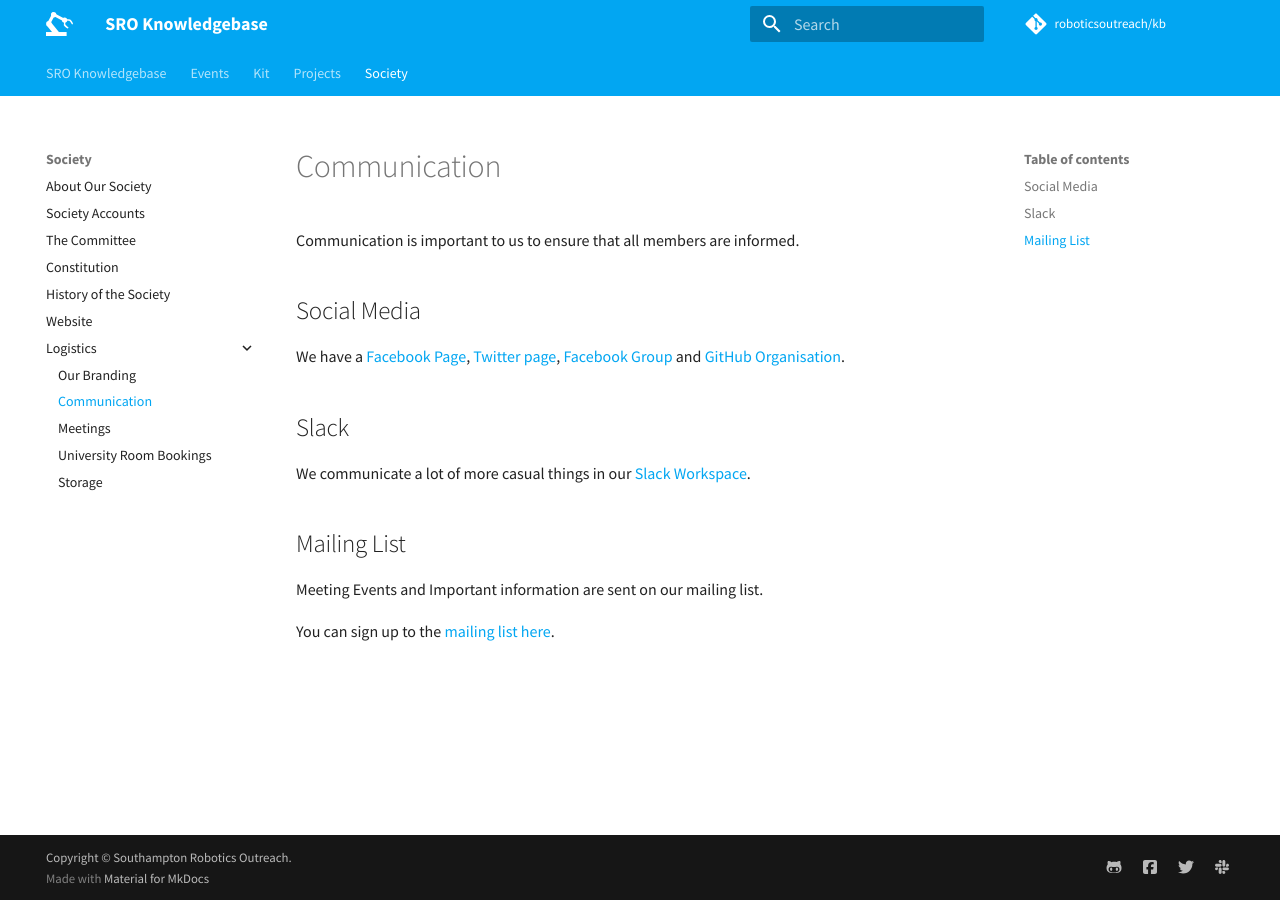
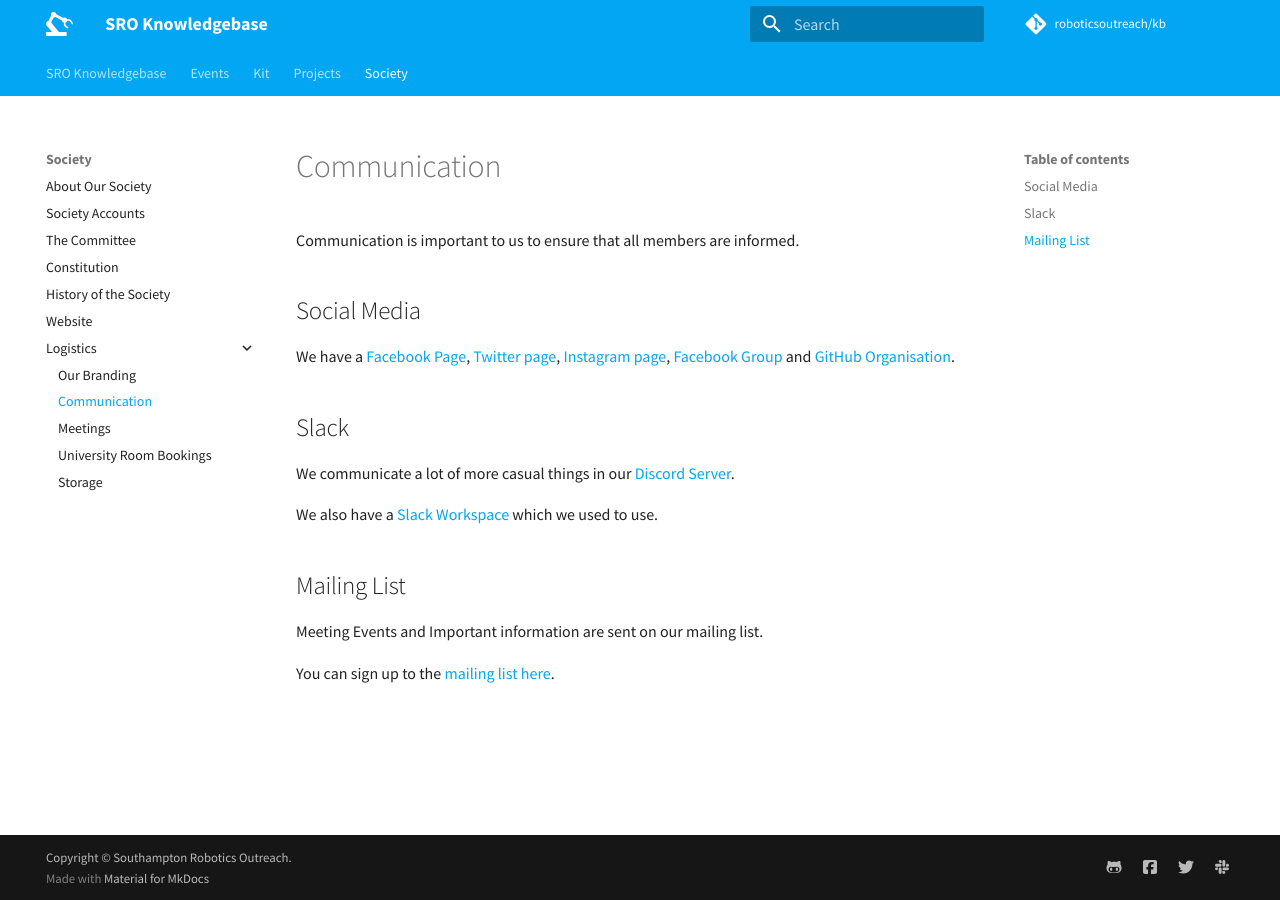
Before and after one commit to roboticsoutreach/kb, an MkDocs documentation site: the page built from docs/society/logistics/communication.md, in a window 1280 px wide. Built offline with MkDocs 1.6.1 and Material for MkDocs 9.7.7, drawn with Linux system fonts in a browser that asks for light colours; comment, search, counter and statistics services are not loaded.

Commit message:
Add discord details

```diff
--- a/docs/society/logistics/communication.md
+++ b/docs/society/logistics/communication.md
@@ -4,16 +4,20 @@ Communication is important to us to ensure that all members are informed.
 
 ## Social Media
 
-We have a [Facebook Page][fb-page], [Twitter page][twitter-page], [Facebook Group][fb-group] and [GitHub Organisation][gh].
+We have a [Facebook Page][fb-page], [Twitter page][twitter-page], [Instagram page][insta], [Facebook Group][fb-group] and [GitHub Organisation][gh].
 
 [fb-page]: https://facebook.com/SROSoton
 [twitter-page]: https://twitter.com/robotoutreach
+[insta]: https://www.instagram.com/roboticsoutreach/
 [fb-group]: https://www.facebook.com/groups/126854750821510/
 [gh]: https://github.com/roboticsoutreach
 
 ## Slack
 
-We communicate a lot of more casual things in our [Slack Workspace](https://roboticsoutreach.slack.com/).
+We communicate a lot of more casual things in our [Discord Server](https://discord.gg/hfjQ3kqwXc).
+
+We also have a [Slack Workspace](https://roboticsoutreach.slack.com/) which we used to use.
+
 
 ## Mailing List
 
```
